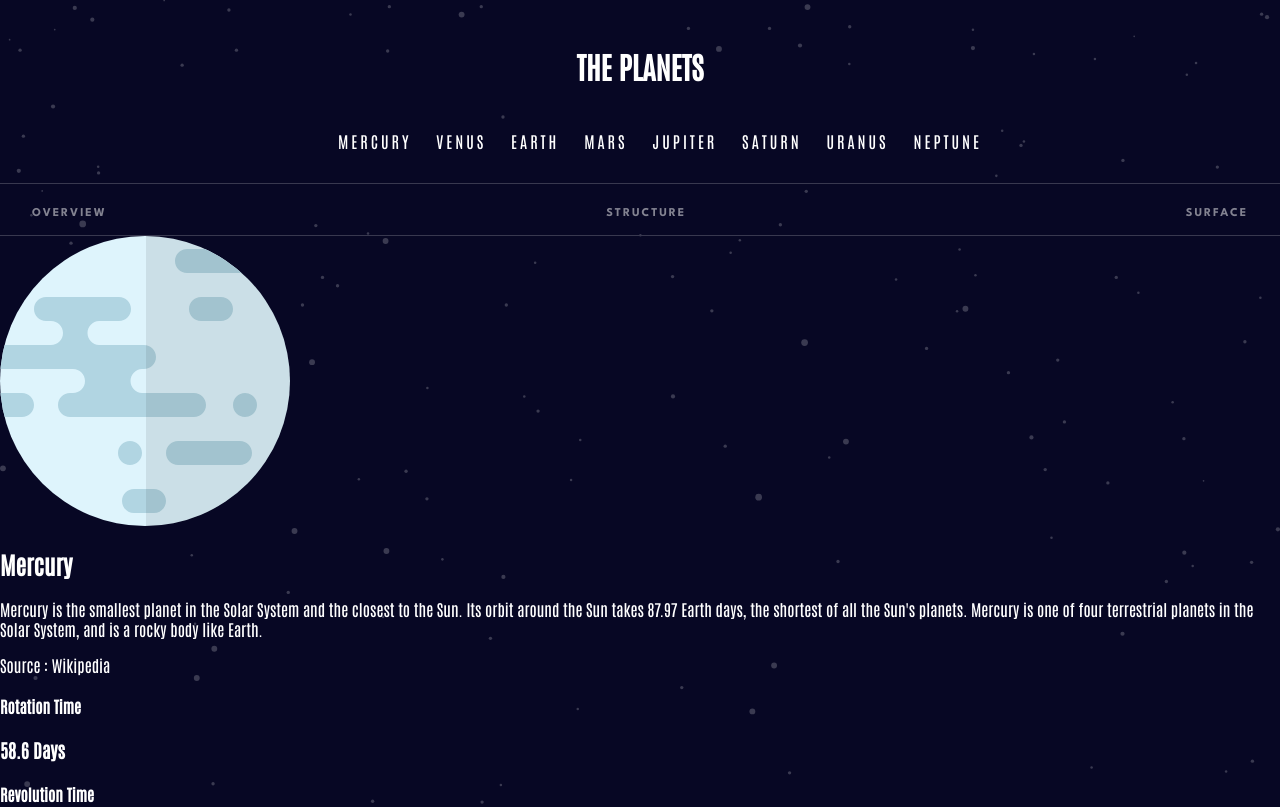
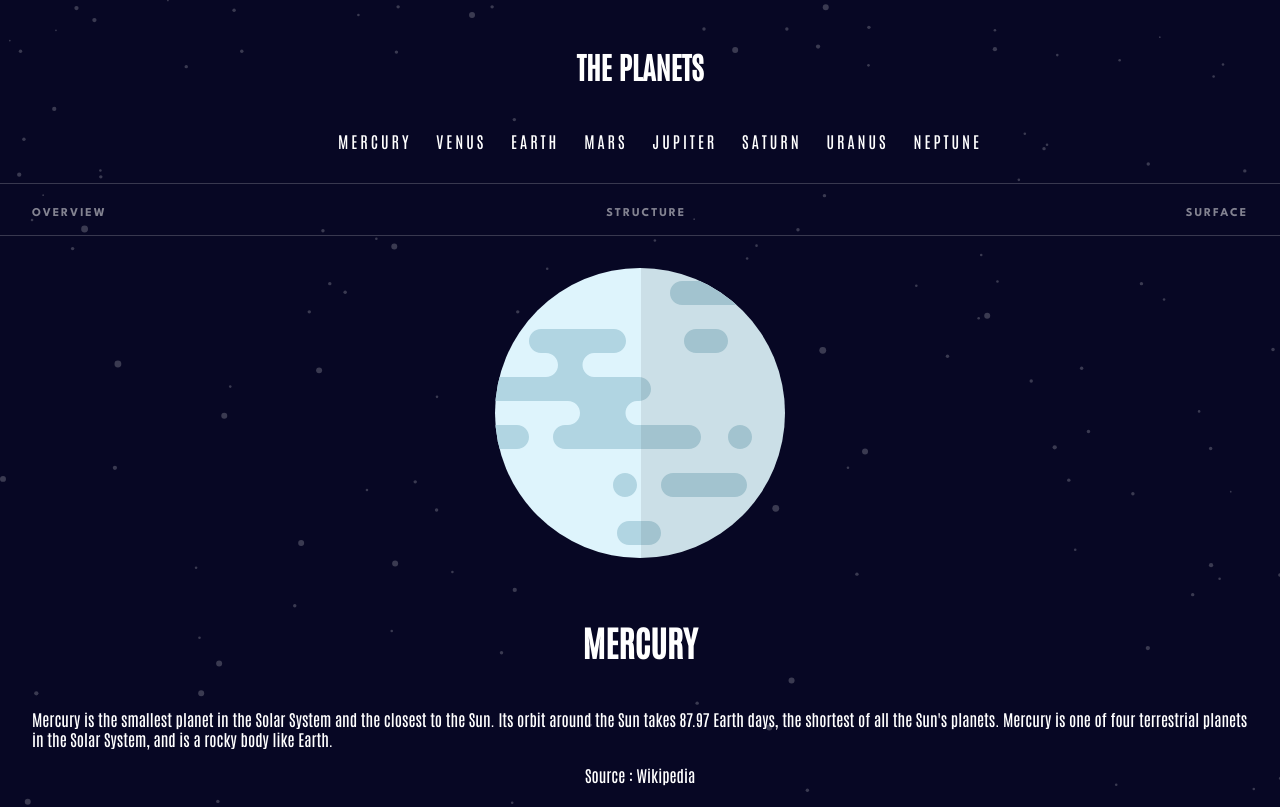
Before and after one commit to Stamwill/planet-facts, a plain HTML site: page src/pages/home.html in a window 1280 px wide. Shown: the top 807 px of the page. Drawn offline with Linux system fonts and the light colour scheme.

Commit message:
[globals.css] Add styling for planet block

```diff
--- a/src/styles/globals.css
+++ b/src/styles/globals.css
@@ -111,16 +111,53 @@ body {
 
 
 /* planet page image */
-#planetImg {}
+#planetImg {
+  margin-bottom: 2rem;
+}
 
 /* Planet block */
-.planetBlock{}
-.planetName{}
+.planetBlock {
+  display: flex;
+  flex-direction: column;
+  align-items: center;
+  margin-top: 2rem;
+  padding: 0 2rem;
+}
+
+#planetName {
+  text-transform: uppercase;
+  font-size: 35px;
+}
 .planetNavDescription{}
-.wikiLink{}
+
+#wikiLink:hover {
+  cursor: pointer;
+}
 
 /* Planet data panel */
-.dataPanel{}
-.dataItem{}
-.dataDescription{}
-.dataMeasurement{}
+.dataPanel{
+  margin-top: 2rem;
+  padding: 0 2rem;
+}
+
+.dataItem{
+  display: flex;
+  justify-content: space-between;
+  align-items: center;
+  border: 1px solid var(--gray);
+  margin: 0.775rem 0;
+  padding: 1rem;
+}
+
+.dataDescription{
+  font-family: var(--spartan);
+  text-transform: uppercase;
+  letter-spacing: 1.5px;
+  font-size: 12px;
+  color: var(--dark-gray);
+  margin: 0;
+}
+
+.dataMeasurement{
+  margin: 0;
+}
```
